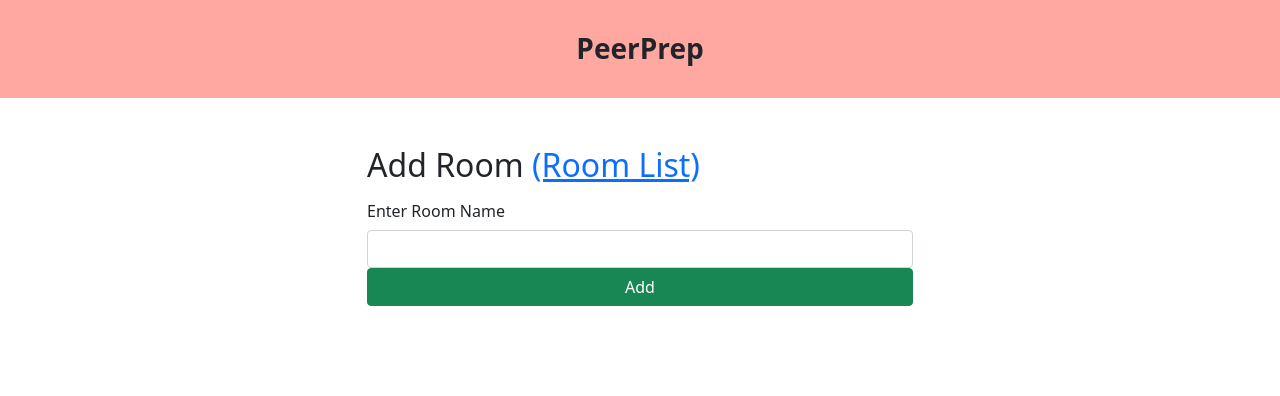
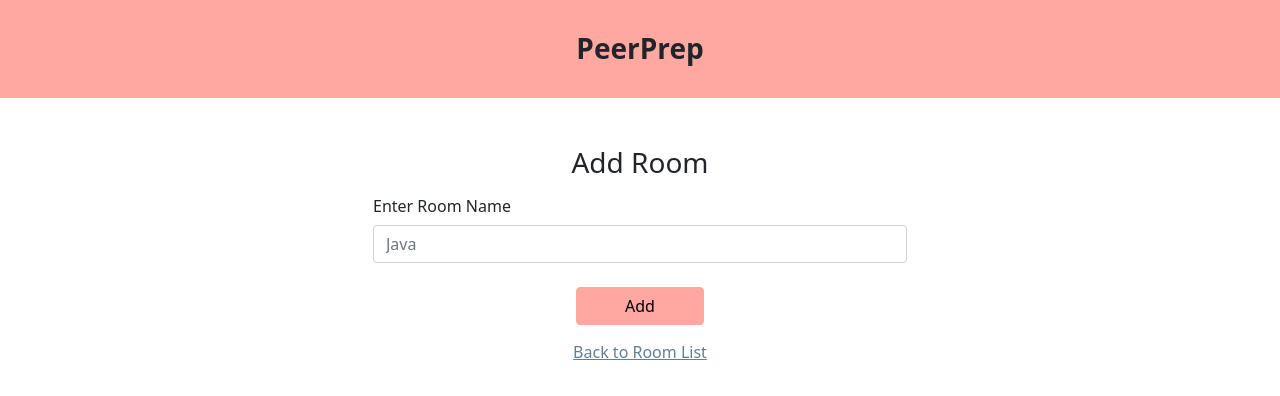
Before and after one commit to CS3219-SE-Principles-and-Patterns/cs3219-project-ay2122-2122-s1-g18, a Vue app in the folder client/: page /add-room in a window 1280 px wide. Shown: the top 396 px of the page. Built offline with nearby package versions, Linux system fonts and the light colour scheme.

Commit message:
Add styling

```diff
--- a/client/src/views/AddRoom.vue
+++ b/client/src/views/AddRoom.vue
@@ -1,24 +1,26 @@
 <template>
+  <div class="row justify-content-center">
     <b-row>
       <b-col align-self="start">&nbsp;</b-col>
       <b-col cols="6" align-self="center">
-      <h2>
-        Add Room
-        <b-link href="/room-list">(Room List)</b-link>
-      </h2>
+        <h3 class="text-center">Add Room</h3>
         <b-form @submit="onSubmit">
           <b-form-group id="fieldsetHorizontal"
                     horizontal
                     :label-cols="4"
                     breakpoint="md"
                     label="Enter Room Name">
-          <b-form-input id="room_name" v-model.trim="room.room_name" required></b-form-input>
+            <b-form-input id="room_name" v-model.trim="room.room_name" placeholder="Java" required></b-form-input>
           </b-form-group>
-        <button class="btn btn-success w-100">Add</button>
+          <div class="form-group justify-content-center d-flex">
+            <b-button class="addButton btn-success mt-4 mb-2 px-5">Add</b-button>
+          </div>
         </b-form>
+        <b-button variant="link" :to="{name: 'roomlist'}" class="link justify-content-center d-flex">Back to Room List</b-button>
       </b-col>
       <b-col align-self="end">&nbsp;</b-col>
     </b-row>
+  </div>
 </template>
 
 <script>
@@ -48,3 +50,27 @@ export default {
   }
 }
 </script>
+
+<style>
+.addButton {
+  color: black;
+  background-color: #ffa8a1;
+  outline-color: #ffa8a1;
+  border-color: #ffa8a1;
+}
+
+.addButton:hover {
+  color: black;
+  background-color: #ffe5e3;
+  outline-color: #ffe5e3;
+  border-color: #ffe5e3;
+}
+
+.link {
+  color: #5f8195;
+}
+
+.link:hover {
+  color: #b3c3ce;
+}
+</style>
--- a/client/src/views/ChatRoom.vue
+++ b/client/src/views/ChatRoom.vue
@@ -1,7 +1,7 @@
 <template>
   <b-row>
     <b-col cols="6">
-      <h3>Code Editor</h3>
+      <h3 class="heading">Code Editor</h3>
       <b-form-textarea class="text-area panel-body" @input="updateCode" v-model="code" placeholder="Type your code here..." v-chat-scroll>
         <p>{{code}}</p>
       </b-form-textarea>
@@ -9,7 +9,7 @@
     <b-col cols="6">
       <div class="panel panel-primary">
         <div class="panel-heading">
-          <h3 class="panel-title">Chat Box</h3>
+          <h3 class="heading">Chat Box</h3>
         </div>
         <div class="panel-body" v-chat-scroll>
             <b-list-group-item v-for="item in chats" class="chat" :key="item.id">
@@ -48,8 +48,9 @@
         </b-input-group>
       </b-form>
     </b-col>
-    <!-- TODO -->
-    <b-btn variant="danger" @click.stop="logout()" type="button" class="ml-auto">End Session</b-btn>
+    <div class="form-group justify-content-center d-flex">
+      <b-button variant="danger" @click.prevent="logout()" type="button" class="endButton ml-auto mt-4 mb-2 px-5">End Session</b-button>
+    </div>
   </b-row>
 </template>
 
@@ -94,6 +95,7 @@ export default {
   },
   methods: {
     logout () {
+      if (window.confirm('Do you really want to end the session?')) {
         this.socket.emit('save-message', {
           room: this.chat.room,
           name: 'PeerPrep Bot',
@@ -103,6 +105,7 @@ export default {
         this.$router.push({
           name: 'roomlist'
         })
+      }
     },
     onSubmit (evt) {
       evt.preventDefault()
@@ -132,17 +135,15 @@ export default {
 <style>
   .chat .left .chat-body {
     text-align: left;
-    margin-left: 100px;
   }
 
   .chat .right .chat-body {
     text-align: right;
-    margin-right: 100px;
   }
 
   .chat .chat-body p {
     margin: 0;
-    color: #777777;
+    font-size: 18px;
   }
 
   .panel-body {
@@ -151,8 +152,12 @@ export default {
   }
 
   .chat-form {
-    margin: 20px auto;
+    margin-bottom: 20px;
     width: 100%;
+  }
+
+  .heading {
+    margin-bottom: 18px;
   }
 
   .text-area {
--- a/client/src/views/JoinRoom.vue
+++ b/client/src/views/JoinRoom.vue
@@ -1,22 +1,26 @@
 <template>
+  <div class="row justify-content-center">
     <b-row>
+      <b-col align-self="start">&nbsp;</b-col>
       <b-col cols="6">
-      <h2>
-        Join Room
-        <b-link href="/room-list">(Room List)</b-link>
-      </h2>
+        <h3 class="text-center">Join Room</h3>
         <b-form @submit="onSubmit">
           <b-form-group id="fieldsetHorizontal"
                     horizontal
                     :label-cols="4"
                     breakpoint="md"
-                  label="Enter Name">
-          <b-form-input id="name" v-model.trim="chat.name" required></b-form-input>
+                    label="Enter Your Name">
+            <b-form-input id="name" v-model.trim="chat.name" placeholder="John Doe" required></b-form-input>
           </b-form-group>
-        <b-button type="submit" class="btn btn-success w-100">Join</b-button>
+          <div class="form-group justify-content-center d-flex">
+            <b-button class="joinButton btn-success mt-4 mb-2 px-5" type="submit">Join Room</b-button>
+          </div>
         </b-form>
+        <b-button variant="link" :to="{name: 'roomlist'}" class="link justify-content-center d-flex">Back to Room List</b-button>
     </b-col>
+    <b-col align-self="end">&nbsp;</b-col>
     </b-row>
+  </div>
 </template>
 
 <script>
@@ -60,3 +64,27 @@ export default {
   }
 }
 </script>
+
+<style>
+.joinButton {
+  color: black;
+  background-color: #ffa8a1;
+  outline-color: #ffa8a1;
+  border-color: #ffa8a1;
+}
+
+.joinButton:hover {
+  color: black;
+  background-color: #ffe5e3;
+  outline-color: #ffe5e3;
+  border-color: #ffe5e3;
+}
+
+.link {
+  color: #5f8195;
+}
+
+.link:hover {
+  color: #b3c3ce;
+}
+</style>
--- a/client/src/views/RoomList.vue
+++ b/client/src/views/RoomList.vue
@@ -1,20 +1,18 @@
 <template>
-    <div class="row">
-        <div class="col-md-12">
-          <h2>
-            Room List
-            <b-link href="/add-room">(Add Room)</b-link>
-          </h2>
+  <div class="col-lg-12">
+    <b-row>
+      <b-col align-self="start">&nbsp;</b-col>
+        <h3 class="text-center">Room List</h3>
         <table class="table table-striped">
           <thead class="thead-dark">
-                    <tr>
+            <tr class="tr">
               <th>Room Name</th>
               <th>Date Created</th>
               <th>Action</th>
             </tr>
           </thead>
           <tbody>
-                    <tr v-for="room in rooms" :key="room._id">
+            <tr class="tr" v-for="room in rooms" :key="room._id">
               <td>{{ room.room_name }}</td>
               <td>{{ room.created_date }}</td>
               <td>
@@ -23,7 +21,9 @@
             </tr>
           </tbody>
         </table>
-        </div>
+        <b-button variant="link" :to="{name: 'addroom'}" class="link justify-content-center d-flex">Add a New Room</b-button>
+      <b-col align-self="end">&nbsp;</b-col>
+    </b-row>
   </div>
 </template>
 
@@ -57,3 +57,18 @@ export default {
   }
 }
 </script>
+
+<style>
+.table {
+  margin-top: 20px;
+  margin-bottom: 25px;
+}
+
+.link {
+  color: #5f8195;
+}
+
+.link:hover {
+  color: #b3c3ce;
+}
+</style>
```
Lines whose indentation alone changed are shown as unchanged.
